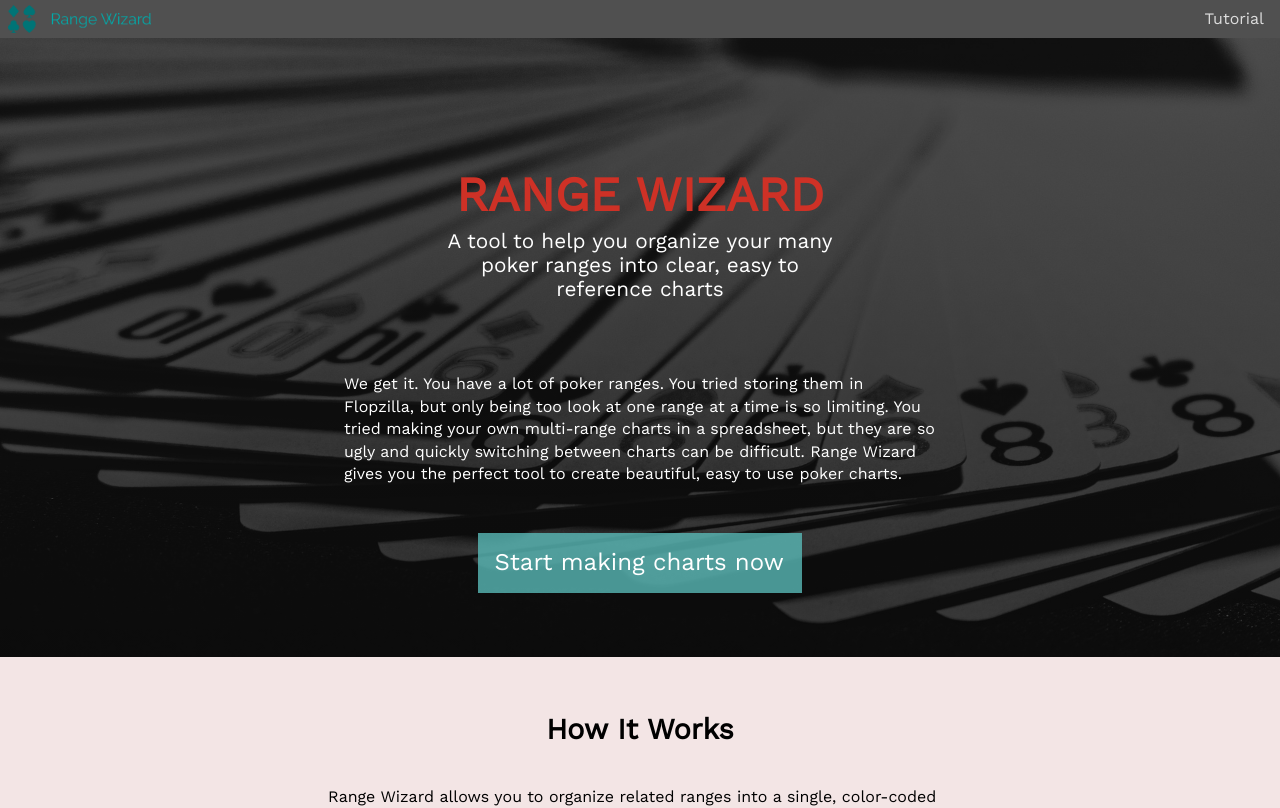
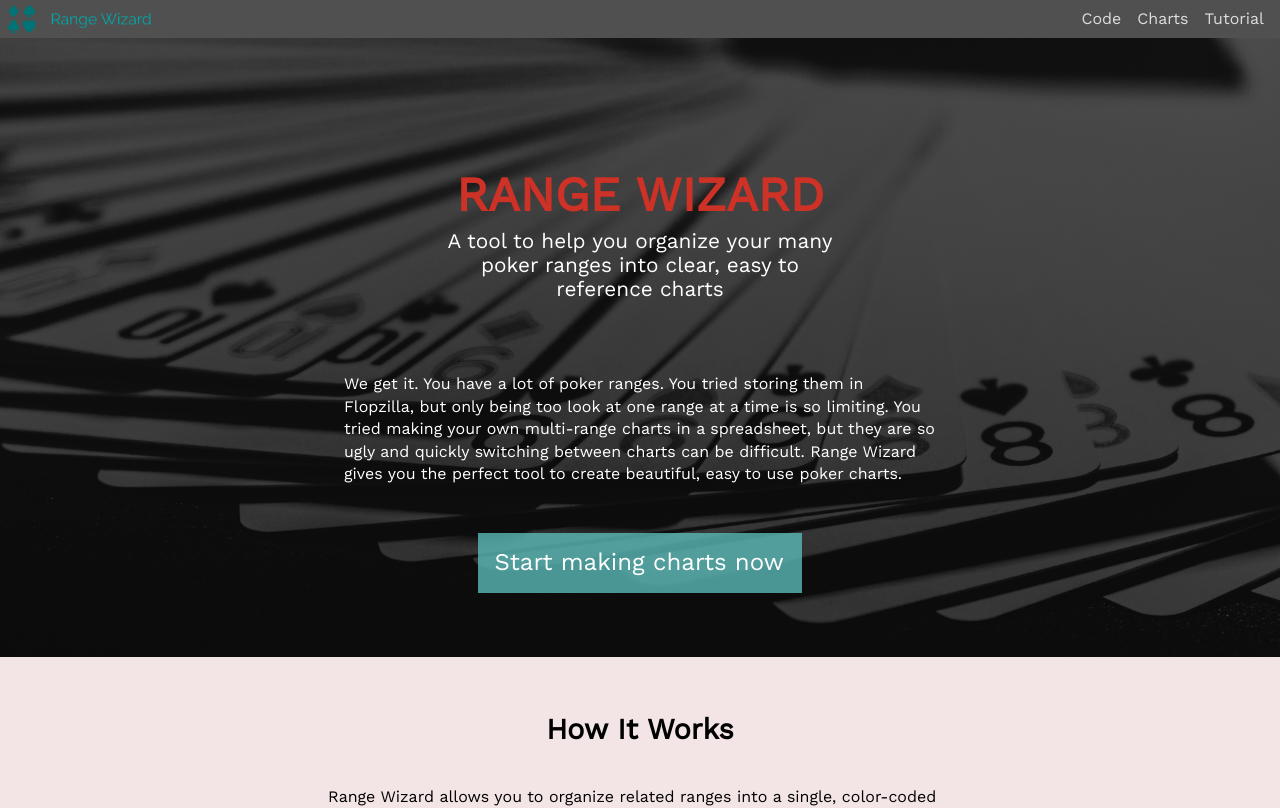
Before and after one commit to djllap/range-wizard-client, a React (Create React App) app: page / in a window 1280 px wide. Shown: the top 808 px of the page. Built offline with nearby package versions, Linux system fonts and the light colour scheme; no server answers; a web font is replaced by a local one.

Commit message:
updated api URL for production

```diff
--- a/src/Header/Header.css
+++ b/src/Header/Header.css
@@ -22,11 +22,15 @@ header {
   cursor: pointer;
 }
 
-.nav-tutorial {
+.nav {
   margin-right: 1rem;
 }
 
-a.nav-tutorial {
+a.nav {
   text-decoration: none;
   color: #DDDDDD;
 }
+
+a.nav:hover {
+  color: rgb(89, 186, 183);
+}
--- a/src/Header/Header.js
+++ b/src/Header/Header.js
@@ -14,9 +14,17 @@ export default function Header(props) {
           onClick={() => props.history.push('/')}
         />
       </span>
-      <Link className="nav-tutorial" to="/">
-        Tutorial
-      </Link>
+      <div>
+        <a className="nav" href="https://github.com/djllap/range-wizard-client" target="blank">
+          Code
+        </a>
+        <Link className="nav nav-charts" to="/charts">
+          Charts
+        </Link>
+        <Link className="nav nav-tutorial" to="/">
+          Tutorial
+        </Link>
+      </div>
     </header>
   );
 }
--- a/src/config.js
+++ b/src/config.js
@@ -1,3 +1,3 @@
 export default {
-  baseURL: 'http://localhost:8000/api'
+  baseURL: 'https://range-wizard.herokuapp.com/api'
 };
```
Also changed, not shown: 1 other file (tests, documents, lock files or other folders).
